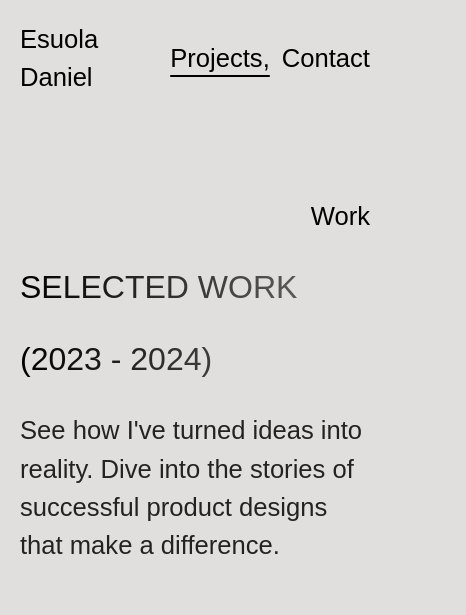
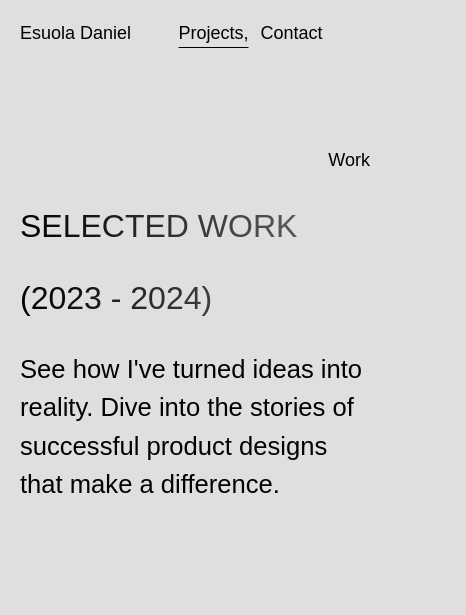
Before and after one commit to danielafriheart/danielEsuola, a React (Vite) app: page /projects in a window 390 px wide. Shown: the top 615 px of the page, 466 px wide, since content can reach past the window. Built offline with nearby package versions, Linux system fonts and the light colour scheme; no server answers; a web font is replaced by a local one.

Commit message:
Updates to typography

```diff
--- a/src/layout/typography/Paragraph.jsx
+++ b/src/layout/typography/Paragraph.jsx
@@ -8,8 +8,8 @@ const Paragraph = ({ text, className, variant, trailingText, greyText, onClick,
     equivalent to specific pixel sizes, as mentioned in the comments. */
     const variantStyles = {
         base: "text-[1rem]leading-[22px] font-normal",   // equivalent to 16px
-        caption: "lg:text-[1.125rem] text-Paragraph-sm",  // equivalent to 18px
-        label: "lg:text-[1.5rem] md:text-[1.25rem] text-[1.125rem]",  // equivalent to 24px
+        caption: "text-[1.125rem]",  // equivalent to 18px
+        label: "lg:text-[1.5rem] md:text-[1.25rem] text-Paragraph-sm",  // equivalent to 24px
         paragraph: "lg:text-[2.5rem] md:text-Paragraph-md text-Paragraph-sm", // equivalent to 40px
         paragraph_md: "lg:text-Paragraph-md md:text-Paragraph-sm text-Paragraph-sm", // equivalent to 32px
         header: "lg:text-[6rem] text-6xl leading-tight md:text-Header-md text-Paragraph-md space-x-4 font-normal flex-wrap", // equivalent to 32px
```
